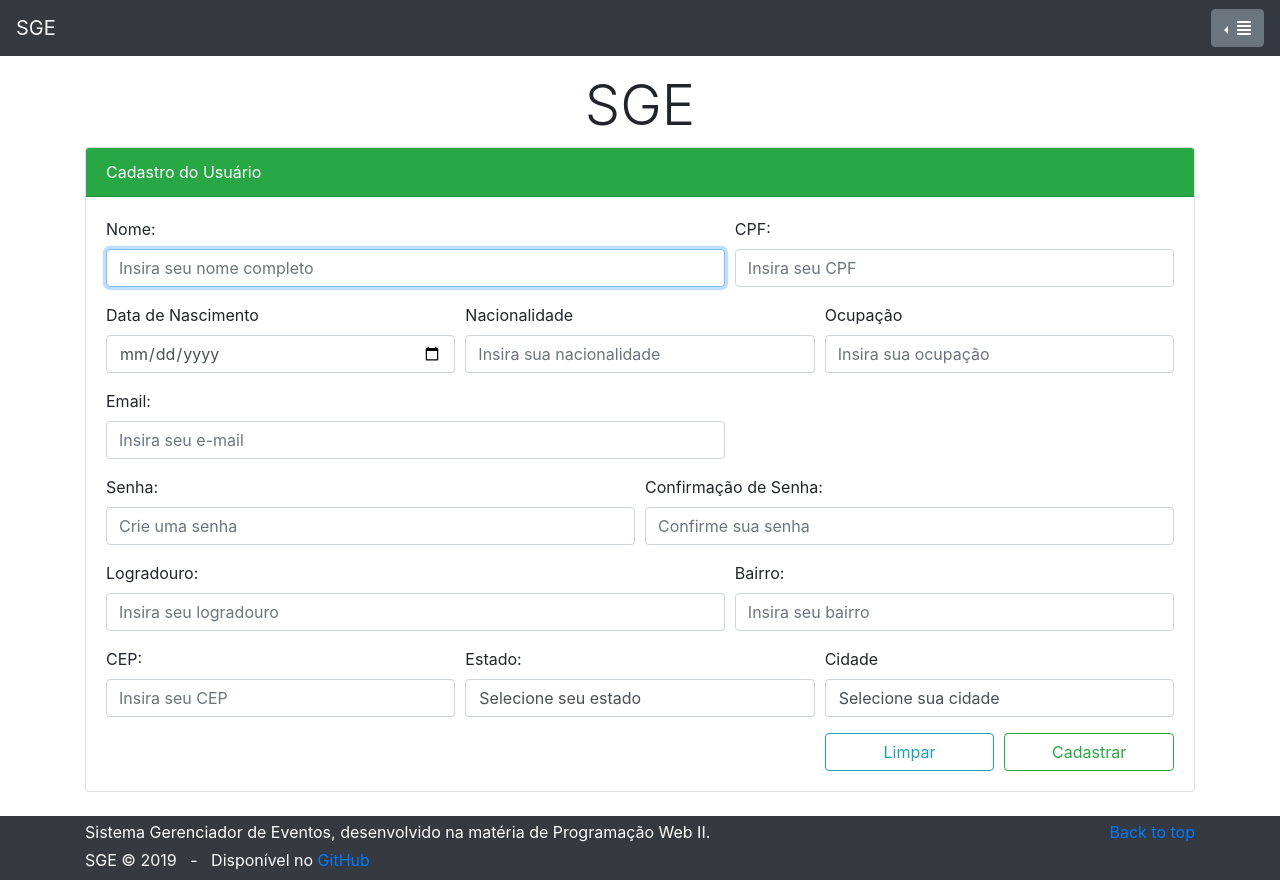
After one commit to pwii-2019-1/pwii-projeto-pratico-2-2019-1-sge, a PHP site: page /public_html/view/cadastro.php in a window 1280 px wide. The commit adds this page. Run offline with PHP 8.4, Linux system fonts and the light colour scheme; some libraries are stand-ins or nearby versions.

Commit message:
Tela de cadastro e mudança no footere

```diff
--- a/public_html/index.php
+++ b/public_html/index.php
@@ -242,14 +242,13 @@
 	</main>
 
 
-	<footer class="text-muted bg-dark ">
+	<footer class="text-muted bg-dark p-1">
 		<div class="container">
 			<p class="float-right">
 				<a href="#">Back to top</a>
 			</p>
-			<p class="text-white">SGE &copy; 2019</p>
 			<p class="text-white">Sistema Gerenciador de Eventos, desenvolvido na matéria de Programação Web II.</p>
-			<p class="text-white">Disponível no <a href="https://github.com/pwii-2019-1/sge">GitHub</a></p>
+			<p class="text-white">SGE &copy; 2019 &nbsp; - &nbsp; Disponível no <a href="https://github.com/pwii-2019-1/sge">GitHub</a></p>
 		</div>
 	</footer>
 
--- /dev/null
+++ b/public_html/view/cadastro.php
@@ -0,0 +1,162 @@
+<!doctype html>
+<html>
+<head>
+    <title>SGE</title>
+    <!-- Required meta tags -->
+    <meta charset="utf-8">
+    <meta name="viewport" content="width=device-width, initial-scale=1, shrink-to-fit=no">
+
+    <!-- Bootstrap CSS -->
+    <link rel="stylesheet" href="https://stackpath.bootstrapcdn.com/bootstrap/4.3.1/css/bootstrap.min.css" integrity="sha384-ggOyR0iXCbMQv3Xipma34MD+dH/1fQ784/j6cY/iJTQUOhcWr7x9JvoRxT2MZw1T" crossorigin="anonymous">
+
+    <!-- CSS Autoral -->
+    <link rel="stylesheet" href="../assets/css/index.css">
+
+    <!-- Biblioteca de ícones do Font Awesome -->
+    <link rel="stylesheet" href="https://use.fontawesome.com/releases/v5.8.1/css/all.css" integrity="sha384-50oBUHEmvpQ+1lW4y57PTFmhCaXp0ML5d60M1M7uH2+nqUivzIebhndOJK28anvf" crossorigin="anonymous">
+
+</head>
+
+<body>
+    <!-- NAVBAR-->
+    <nav class="navbar navbar-dark bg-dark">
+        <a href="index.php" class="navbar-brand text-light">SGE</a>
+        <div class="dropdown dropleft">
+            <button class="btn btn-secondary dropdown-toggle" type="button" id="triggerId" data-toggle="dropdown" aria-haspopup="true" aria-expanded="false">
+                <i class="fas fa-align-justify"></i>
+            </button>
+            <div class="dropdown-menu">
+                <a class="dropdown-item" href="#">Opção 1</a>
+                <a class="dropdown-item disabled" href="#">Opção 2</a>
+                <a class="dropdown-item" href="#">Opção 3</a>
+                <div class="dropdown-divider"></div>
+                <a class="dropdown-item" href="#">Opção 5</a>
+            </div>
+        </div>
+    </nav>
+    <!-- NAVBAR-->
+
+    <div class="container">
+        <div class="row">
+            <div class="col">
+                <div class="">
+                    <p></p>
+                </div>
+            </div>
+        </div>
+    </div>
+
+    <main role="main">
+        <div class="container center-block mb-4">
+            <div class="row">
+                <div class="col">
+                    <h1 class="display-4 text-center">SGE</h1>
+                </div>
+            </div>
+            <div class="card">
+                <div class="card-header bg-success text-white">
+                    Cadastro do Usuário
+                </div>
+                <div class="card-body">
+                    <form>
+                        <div class="form-row">
+                            <div class="form-group col-md-7">
+                                <label for="nome">Nome:</label>
+                                <input type="text" class="form-control" id="nome" placeholder="Insira seu nome completo" required autofocus>
+                            </div>
+                            <div class="form-group col-md-5">
+                                <label for="cpf">CPF:</label>
+                                <input type="text" class="form-control" id="cpf" placeholder="Insira seu CPF" required>
+                            </div>
+                        </div>
+                        <div class="form-row">
+                            <div class="form-group col-md-4">
+                                <label for="data_nasc">Data de Nascimento</label>
+                                <input type="date" class="form-control" id="data_nasc" required>
+                            </div>
+                            <div class="form-group col-md-4">
+                                <label for="nacionalidade">Nacionalidade</label>
+                                <input type="text" class="form-control" id="nacionalidade" placeholder="Insira sua nacionalidade" required>
+                            </div>
+                            <div class="form-group col-md-4">
+                                <label for="ocupacao">Ocupação</label>
+                                <input type="text" class="form-control" id="ocupacao" placeholder="Insira sua ocupação" required>
+                            </div>
+                        </div>
+                        <div class="form-row">
+                            <div class="form-group col-md-7">
+                                <label for="email">Email:</label>
+                                <input type="email" class="form-control" id="email" placeholder="Insira seu e-mail" required>
+                            </div>
+                        </div>
+                        <div class="form-row">
+                            <div class="form-group col-md-6">
+                                <label for="senha">Senha:</label>
+                                <input type="password" class="form-control" id="senha" placeholder="Crie uma senha" required>
+                            </div>
+                            <div class="form-group col-md-6">
+                                <label for="confirm_senha">Confirmação de Senha:</label>
+                                <input type="password" class="form-control" id="confirm_senha" placeholder="Confirme sua senha" required>
+                            </div>
+                        </div>
+                        <div class="form-row">
+                            <div class="form-group col-md-7">
+                                <label for="logradouro">Logradouro:</label>
+                                <input type="text" class="form-control" id="logradouro" placeholder="Insira seu logradouro" required>
+                            </div>
+                            <div class="form-group col-md-5">
+                                <label for="bairro">Bairro:</label>
+                                <input type="text" class="form-control" id="bairro" placeholder="Insira seu bairro" required>
+                            </div>
+                        </div>
+                        <div class="form-row">
+                            <div class="form-group col-md-4">
+                                <label for="cep">CEP:</label>
+                                <input type="text" class="form-control" id="cep" placeholder="Insira seu CEP" required>
+                            </div>
+                            <div class="form-group col-md-4">
+                                <label for="inputState">Estado:</label>
+                                <select id="inputState" class="form-control" required>
+                                <option selected>Selecione seu estado</option>
+                                <option></option>
+                                </select>
+                            </div>
+                            <div class="form-group col-md-4">
+                                <label for="inputState">Cidade</label>
+                                <select id="inputState" class="form-control" required>
+                                <option selected>Selecione sua cidade</option>
+                                <option></option>
+                                </select>
+                            </div>
+                        </div>
+                        <div class="form-row text-right">
+                            <div class="col-md-2 offset-8">
+                                <button type="reset" class="btn btn-block btn-outline-info">Limpar</button>
+                            </div>
+                            <div class="col-md-2">
+                                <button type="submit" class="btn btn-block btn-outline-success">Cadastrar</button>
+                            </div>
+                        </div>
+                    </form>
+                </div>
+            </div>
+        </div>
+    </main>
+
+    <footer class="text-muted bg-dark p-1">
+		<div class="container">
+			<p class="float-right">
+				<a href="#">Back to top</a>
+			</p>
+			<p class="text-white">Sistema Gerenciador de Eventos, desenvolvido na matéria de Programação Web II.</p>
+			<p class="text-white">SGE &copy; 2019 &nbsp; - &nbsp; Disponível no <a href="https://github.com/pwii-2019-1/sge">GitHub</a></p>
+		</div>
+	</footer>
+
+    <!-- Optional JavaScript -->
+    <!-- jQuery first, then Popper.js, then Bootstrap JS -->
+    <script src="https://code.jquery.com/jquery-3.3.1.slim.min.js" integrity="sha384-q8i/X+965DzO0rT7abK41JStQIAqVgRVzpbzo5smXKp4YfRvH+8abtTE1Pi6jizo" crossorigin="anonymous"></script>
+    <script src="https://cdnjs.cloudflare.com/ajax/libs/popper.js/1.14.7/umd/popper.min.js" integrity="sha384-UO2eT0CpHqdSJQ6hJty5KVphtPhzWj9WO1clHTMGa3JDZwrnQq4sF86dIHNDz0W1" crossorigin="anonymous"></script>
+    <script src="https://stackpath.bootstrapcdn.com/bootstrap/4.3.1/js/bootstrap.min.js" integrity="sha384-JjSmVgyd0p3pXB1rRibZUAYoIIy6OrQ6VrjIEaFf/nJGzIxFDsf4x0xIM+B07jRM" crossorigin="anonymous"></script>
+</body>
+</html>
--- a/public_html/view/login.php
+++ b/public_html/view/login.php
@@ -91,18 +91,16 @@
                 </div>
             </div>
         </div>
-
     </main>
 
 
-    <footer class="text-muted bg-dark fixed-bottom">
+    <footer class="text-muted bg-dark fixed-bottom p-1">
         <div class="container">
             <p class="float-right">
                 <a href="#">Back to top</a>
             </p>
-            <p class="text-white">SGE &copy; 2019</p>
             <p class="text-white">Sistema Gerenciador de Eventos, desenvolvido na matéria de Programação Web II.</p>
-            <p class="text-white">Disponível no <a href="https://github.com/pwii-2019-1/sge">GitHub</a></p>
+			<p class="text-white">SGE &copy; 2019 &nbsp; - &nbsp; Disponível no <a href="https://github.com/pwii-2019-1/sge">GitHub</a></p>
         </div>
     </footer>
 
```
